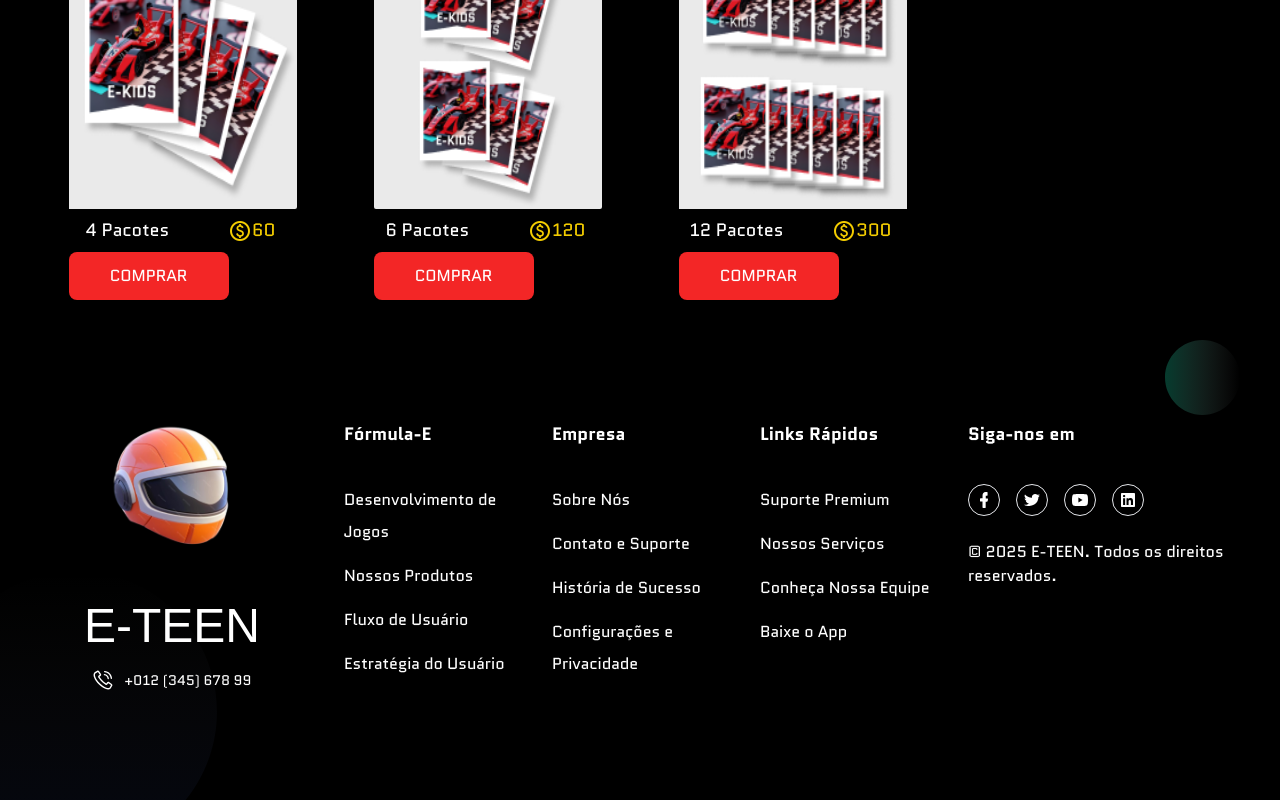
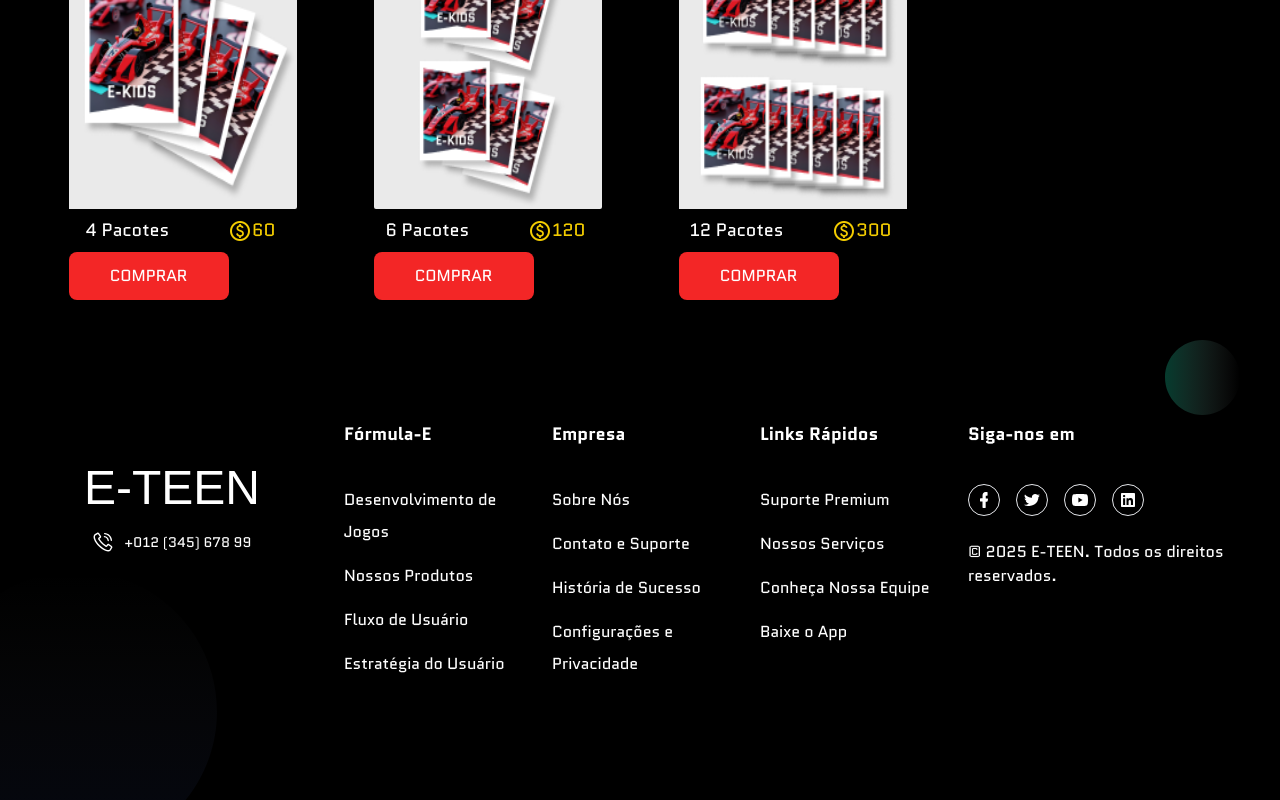
Before and after one commit to camipzcunha/E-Teen, a React (Vite) app: page /Loja in a window 1280 px wide. Shown: the part 1954-2754 px from the top of the page. Built offline with nearby package versions, Linux system fonts and the light colour scheme; a web font is replaced by a local one.

Commit message:
footer arrumado

```diff
--- a/src/Components/Footer/index.jsx
+++ b/src/Components/Footer/index.jsx
@@ -10,11 +10,6 @@ const Footer = () => {
             <div className="w-full px-4 sm:w-2/3 lg:w-3/12">
               <div className="mb-5 w-full flex flex-col lg:flex-col lg:w-full md:flex-row md:items-center md:gap-5 md:w-[100vh]">
                 <a href="/#" className="mb-6 inline-block max-w-[160px]">
-                  <img
-                    src={Capacete}
-                    alt="logo"
-                    className="max-w-full "
-                  />
                   <img
                     src={Capacete}
                     alt="logo"
```
